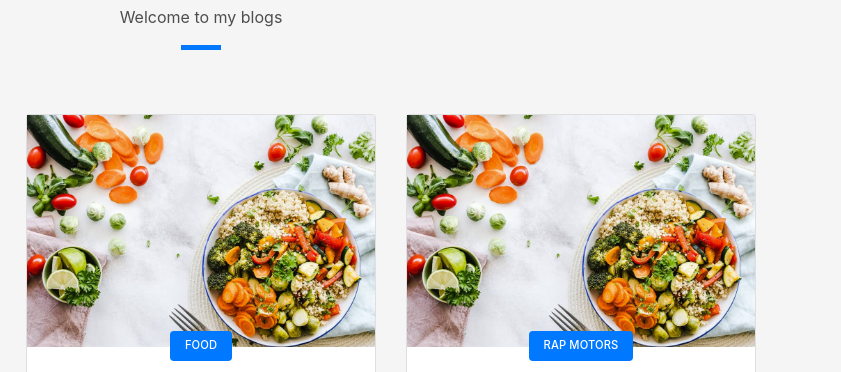
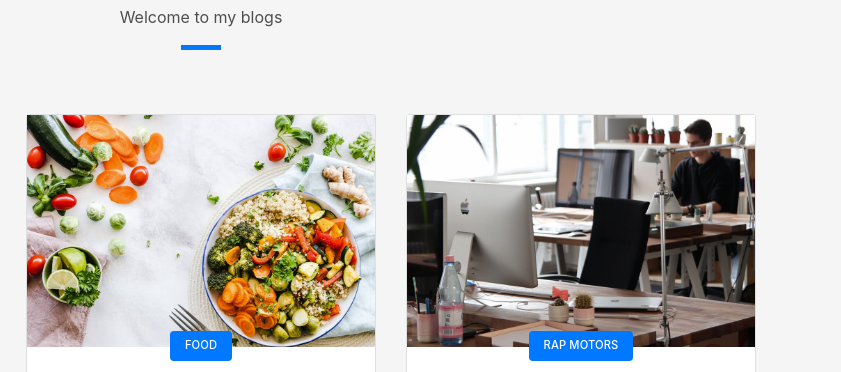
Before and after one commit to anveshduddu/anveshduddu.github.io, a plain HTML site: page index.html in a window 1280 px wide. Shown: the part 3972-4344 px from the top of the page, 439-1280 px from the left. Drawn offline with Linux system fonts and the light colour scheme; files whose address does not match are found by name.

Commit message:
Update index.html

```diff
--- a/index.html
+++ b/index.html
@@ -424,7 +424,7 @@ contribute my skills as an engineer with a proactive approach and dedication.
         <div class="col-md-4">
           <div class="card card-blog">
             <div class="card-img">
-              <a href="project/index.html"><img src="img/post-2.jpg" alt="" class="img-fluid"></a>
+              <a href="project/index.html"><img src="img/post-3.jpg" alt="" class="img-fluid"></a>
             </div>
             <div class="card-body">
               <div class="card-category-box">
```
